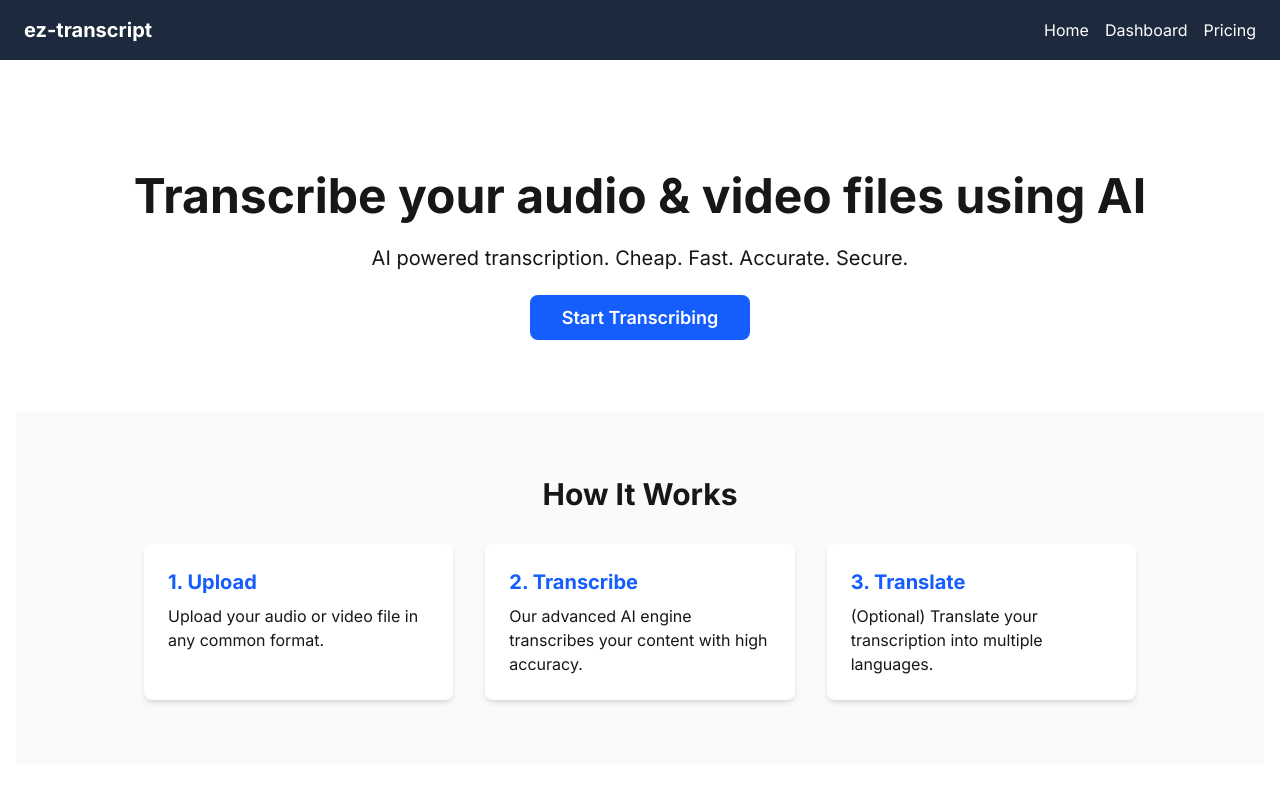
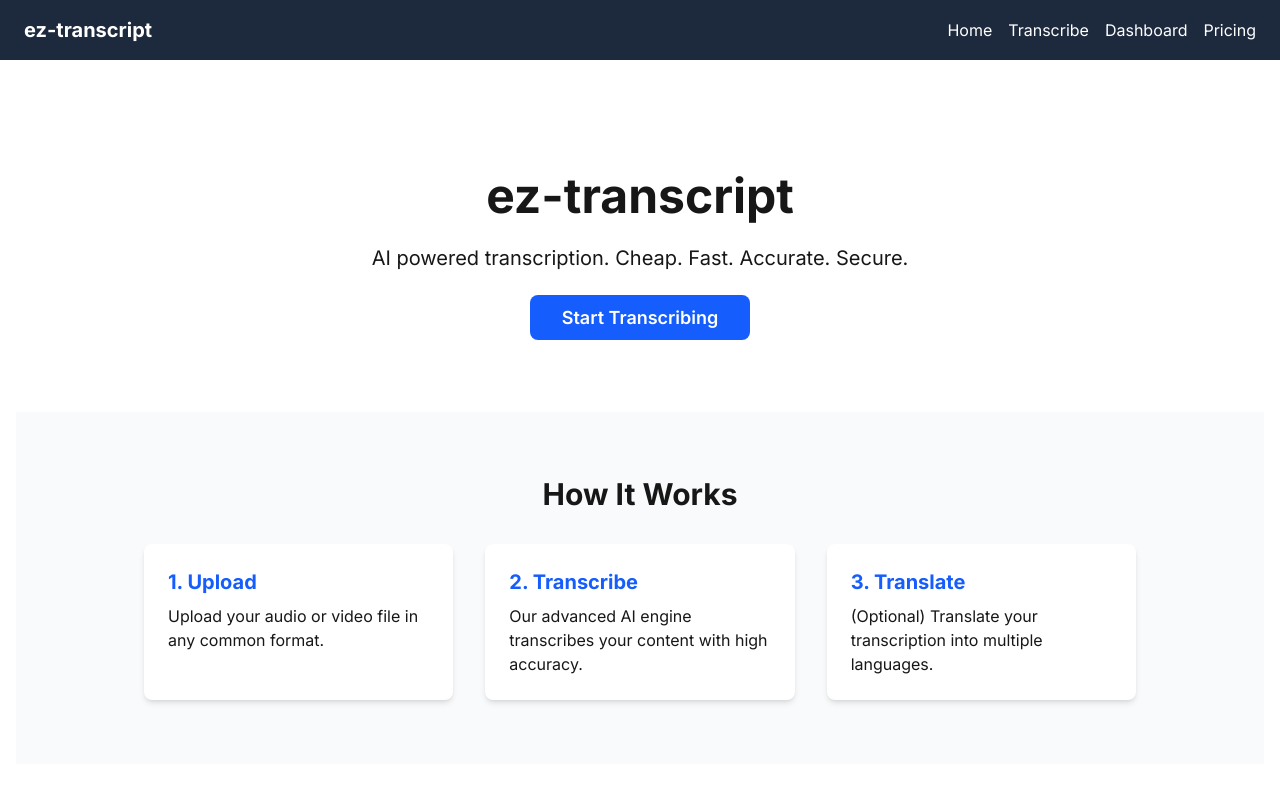
Before and after one commit to abdullaha24/ez-transcript, a Next.js app: page / in a window 1280 px wide. Shown: the top 800 px of the page. Built offline with nearby package versions, Linux system fonts and the light colour scheme.

Commit message:
some ux improvements to home screen.

```diff
--- a/src/app/layout.js
+++ b/src/app/layout.js
@@ -1,5 +1,6 @@
-import { Inter } from 'next/font/google'
-import './globals.css'
+import { Inter } from 'next/font/google';
+import './globals.css';
+import Link from 'next/link'; // Import the Link component
 
 const inter = Inter({ subsets: ['latin'] });
 
@@ -14,12 +15,15 @@ export default function RootLayout({ children }) {
       <body className={inter.className}>
         <header className="py-4 px-6 bg-slate-800 text-white">
           <div className="container mx-auto flex justify-between items-center">
-            <h1 className="text-xl font-bold">ez-transcript</h1>
+            <Link href="/" className="text-xl font-bold hover:underline">
+              ez-transcript
+            </Link>
             <nav>
               <ul className="flex gap-4">
-                <li><a href="/" className="hover:underline">Home</a></li>
-                <li><a href="/dashboard" className="hover:underline">Dashboard</a></li>
-                <li><a href="/pricing" className="hover:underline">Pricing</a></li>
+                <li><Link href="/" className="hover:underline">Home</Link></li>
+                <li><Link href="/transcribe" className="hover:underline">Transcribe</Link></li>
+                <li><Link href="/dashboard" className="hover:underline">Dashboard</Link></li>
+                <li><Link href="/pricing" className="hover:underline">Pricing</Link></li>
               </ul>
             </nav>
           </div>
--- a/src/app/page.js
+++ b/src/app/page.js
@@ -4,7 +4,9 @@ export default function Home() {
   return (
     <div className="flex flex-col items-center">
       <section className="text-center py-20">
-        <h1 className="text-5xl font-bold mb-6">Transcribe your audio & video files using AI</h1>
+        <Link href="/" className="mb-6 inline-block hover:underline">
+          <h1 className="text-5xl font-bold">ez-transcript</h1>
+        </Link>
         <p className="text-xl mb-8 max-w-2xl mx-auto">
           AI powered transcription. Cheap. Fast. Accurate. Secure.
         </p>
```
